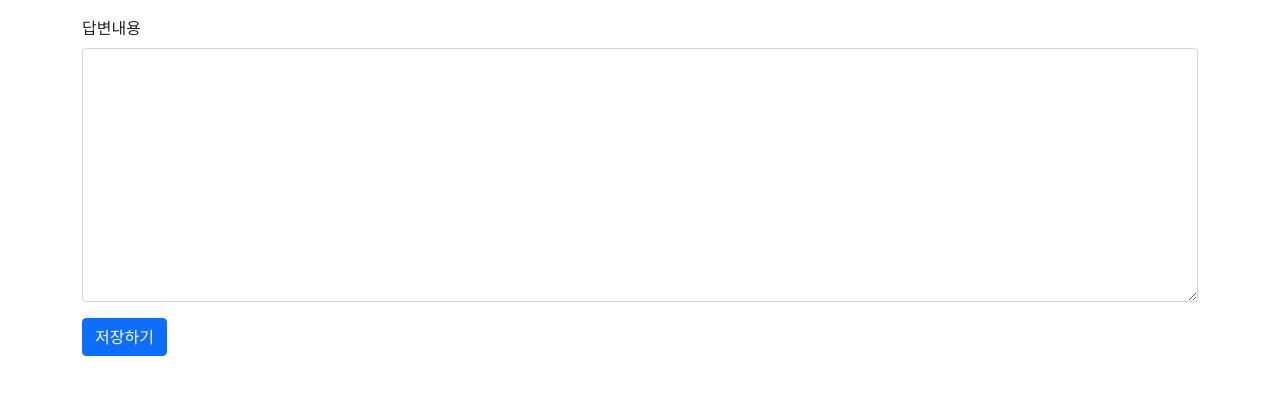
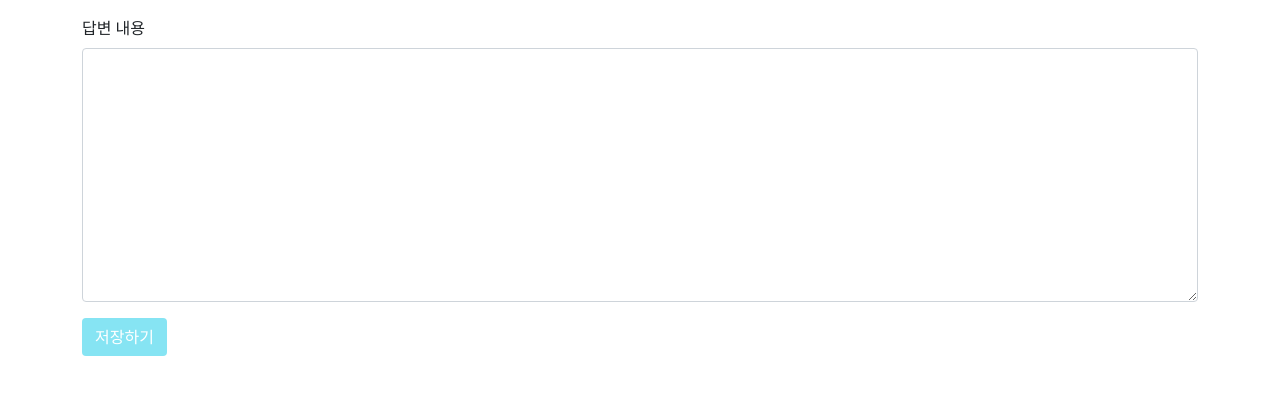
Before and after one commit to 8lueis/capstone2024-NariRoad, a Django app: template mycapstone/templates/post/answer_form.html in a window 1280 px wide. Shown: the part 97-492 px from the top of the page. Run offline with Django 4.2, Linux system fonts and the light colour scheme; the template is opened without the code that fills it, so the values that code supplies are empty; some libraries are stand-ins or nearby versions.

Commit message:
수정사항 커밋

```diff
--- a/mycapstone/templates/post/answer_form.html
+++ b/mycapstone/templates/post/answer_form.html
@@ -1,16 +1,18 @@
 {% extends 'base.html' %}
 {% block content %}
+
+</style>
 <!-- 답변 수정-->
 <div class="container my-3">
     <form method="post">
         {% csrf_token %}
         {% include "form_error.html" %}
         <div class="mb-3">
-            <label for="content" class="form-label">답변내용</label>
+            <label for="content" class="form-label">답변 내용</label>
             <textarea class="form-control" name="content" id="content"
                       rows="10">{{ form.content.value|default_if_none:'' }}</textarea>
         </div>
-        <button type="submit" class="btn btn-primary">저장하기</button>
+        <button type="submit" class="btn text-white" style="background-color: rgb(134, 228, 243);">저장하기</button>
     </form>
 </div>
 {% endblock %}
```
Also changed, not shown: mycapstone/templates/post/question_list.html (+4 -3 lines).
